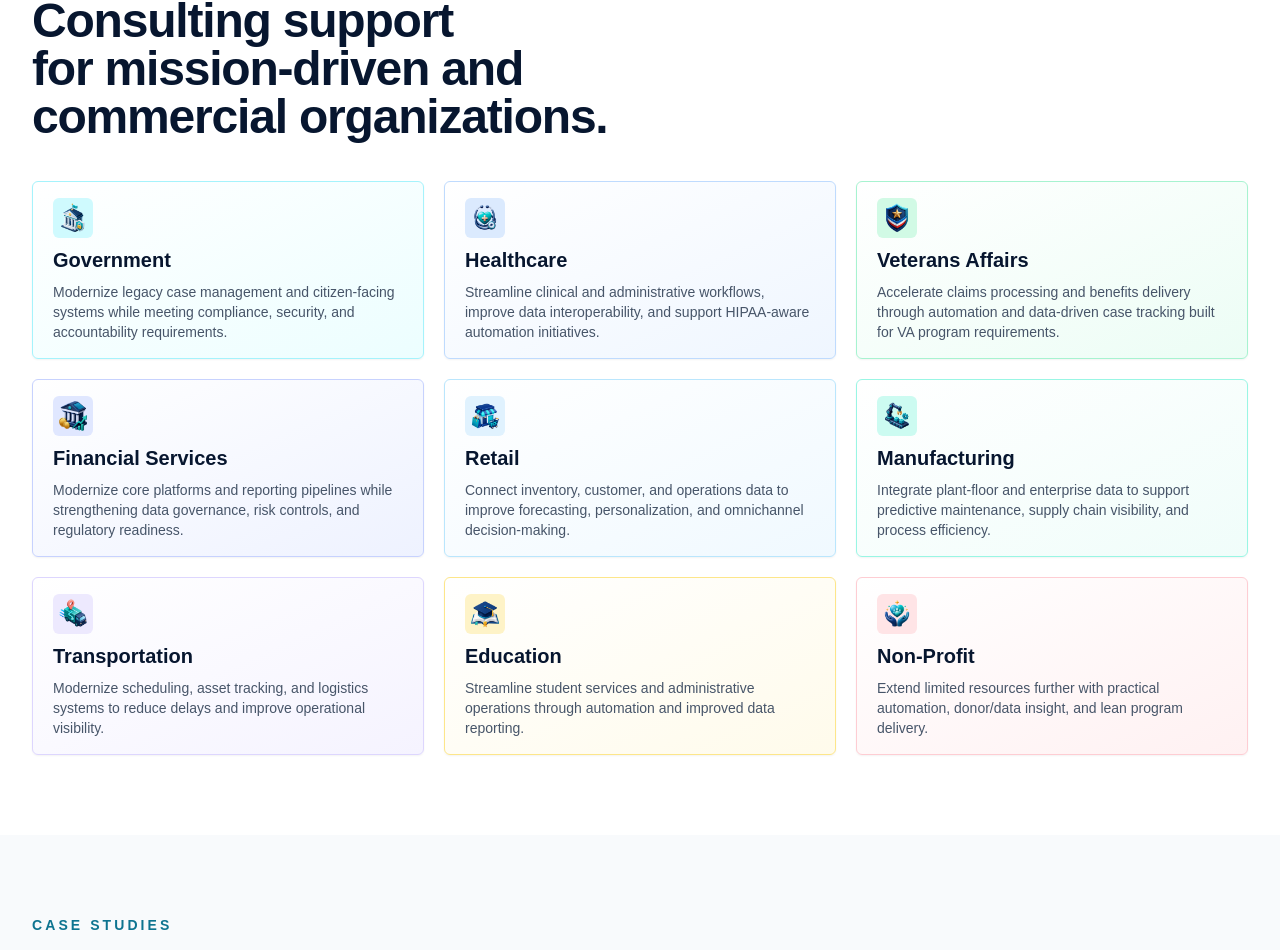
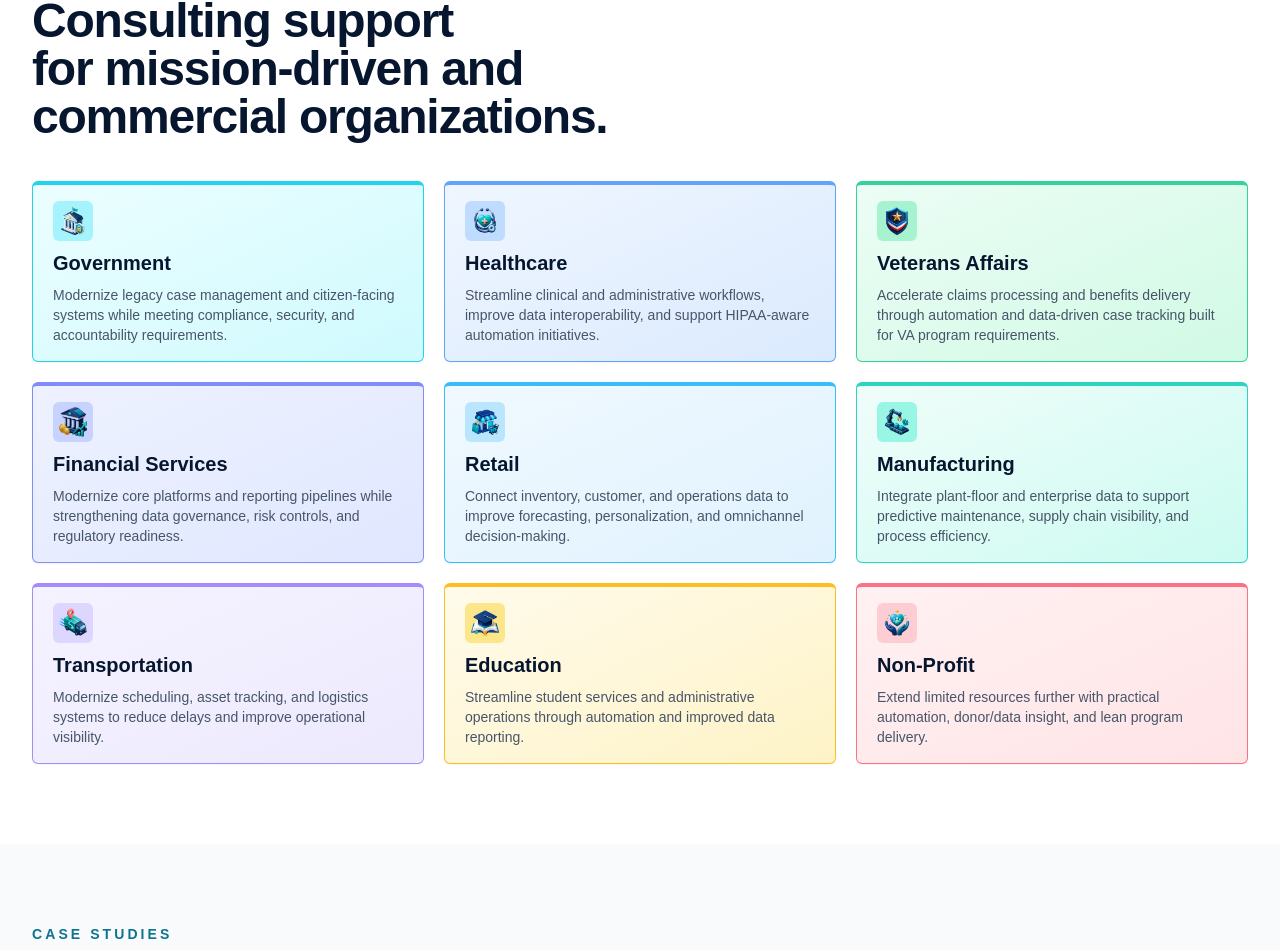
Before and after one commit to Space3434/365INO, a Next.js app: page / in a window 1280 px wide. Shown: the part 4458-5408 px from the top of the page. Built offline with nearby package versions, Linux system fonts and the light colour scheme.

Commit message:
Increase industry card color contrast

```diff
--- a/components/card-grids.tsx
+++ b/components/card-grids.tsx
@@ -31,40 +31,40 @@ const serviceAccentStyles = [
 
 const industryAccentStyles = [
   {
-    card: "border-cyan-200 bg-gradient-to-br from-white to-cyan-50 hover:border-cyan-400",
-    icon: "bg-cyan-100 text-cyan-800"
+    card: "border-cyan-400 bg-gradient-to-br from-cyan-50 to-cyan-100 hover:border-cyan-600",
+    icon: "bg-cyan-200 text-cyan-900"
   },
   {
-    card: "border-blue-200 bg-gradient-to-br from-white to-blue-50 hover:border-blue-400",
-    icon: "bg-blue-100 text-blue-800"
+    card: "border-blue-400 bg-gradient-to-br from-blue-50 to-blue-100 hover:border-blue-600",
+    icon: "bg-blue-200 text-blue-900"
   },
   {
-    card: "border-emerald-200 bg-gradient-to-br from-white to-emerald-50 hover:border-emerald-400",
-    icon: "bg-emerald-100 text-emerald-800"
+    card: "border-emerald-400 bg-gradient-to-br from-emerald-50 to-emerald-100 hover:border-emerald-600",
+    icon: "bg-emerald-200 text-emerald-900"
   },
   {
-    card: "border-indigo-200 bg-gradient-to-br from-white to-indigo-50 hover:border-indigo-400",
-    icon: "bg-indigo-100 text-indigo-800"
+    card: "border-indigo-400 bg-gradient-to-br from-indigo-50 to-indigo-100 hover:border-indigo-600",
+    icon: "bg-indigo-200 text-indigo-900"
   },
   {
-    card: "border-sky-200 bg-gradient-to-br from-white to-sky-50 hover:border-sky-400",
-    icon: "bg-sky-100 text-sky-800"
+    card: "border-sky-400 bg-gradient-to-br from-sky-50 to-sky-100 hover:border-sky-600",
+    icon: "bg-sky-200 text-sky-900"
   },
   {
-    card: "border-teal-200 bg-gradient-to-br from-white to-teal-50 hover:border-teal-400",
-    icon: "bg-teal-100 text-teal-800"
+    card: "border-teal-400 bg-gradient-to-br from-teal-50 to-teal-100 hover:border-teal-600",
+    icon: "bg-teal-200 text-teal-900"
   },
   {
-    card: "border-violet-200 bg-gradient-to-br from-white to-violet-50 hover:border-violet-400",
-    icon: "bg-violet-100 text-violet-800"
+    card: "border-violet-400 bg-gradient-to-br from-violet-50 to-violet-100 hover:border-violet-600",
+    icon: "bg-violet-200 text-violet-900"
   },
   {
-    card: "border-amber-200 bg-gradient-to-br from-white to-amber-50 hover:border-amber-400",
-    icon: "bg-amber-100 text-amber-800"
+    card: "border-amber-400 bg-gradient-to-br from-amber-50 to-amber-100 hover:border-amber-600",
+    icon: "bg-amber-200 text-amber-900"
   },
   {
-    card: "border-rose-200 bg-gradient-to-br from-white to-rose-50 hover:border-rose-400",
-    icon: "bg-rose-100 text-rose-800"
+    card: "border-rose-400 bg-gradient-to-br from-rose-50 to-rose-100 hover:border-rose-600",
+    icon: "bg-rose-200 text-rose-900"
   }
 ];
 
@@ -111,7 +111,7 @@ export function IndustryCard({
 
   return (
     <article
-      className={`group rounded-md border px-5 py-4 shadow-sm transition hover:-translate-y-1 hover:shadow-enterprise ${accent.card}`}
+      className={`group rounded-md border border-t-4 px-5 py-4 shadow-sm transition hover:-translate-y-1 hover:shadow-enterprise ${accent.card}`}
     >
       <div className={`mb-2 grid h-10 w-10 place-items-center rounded-md ${accent.icon}`}>
         <Image
```
